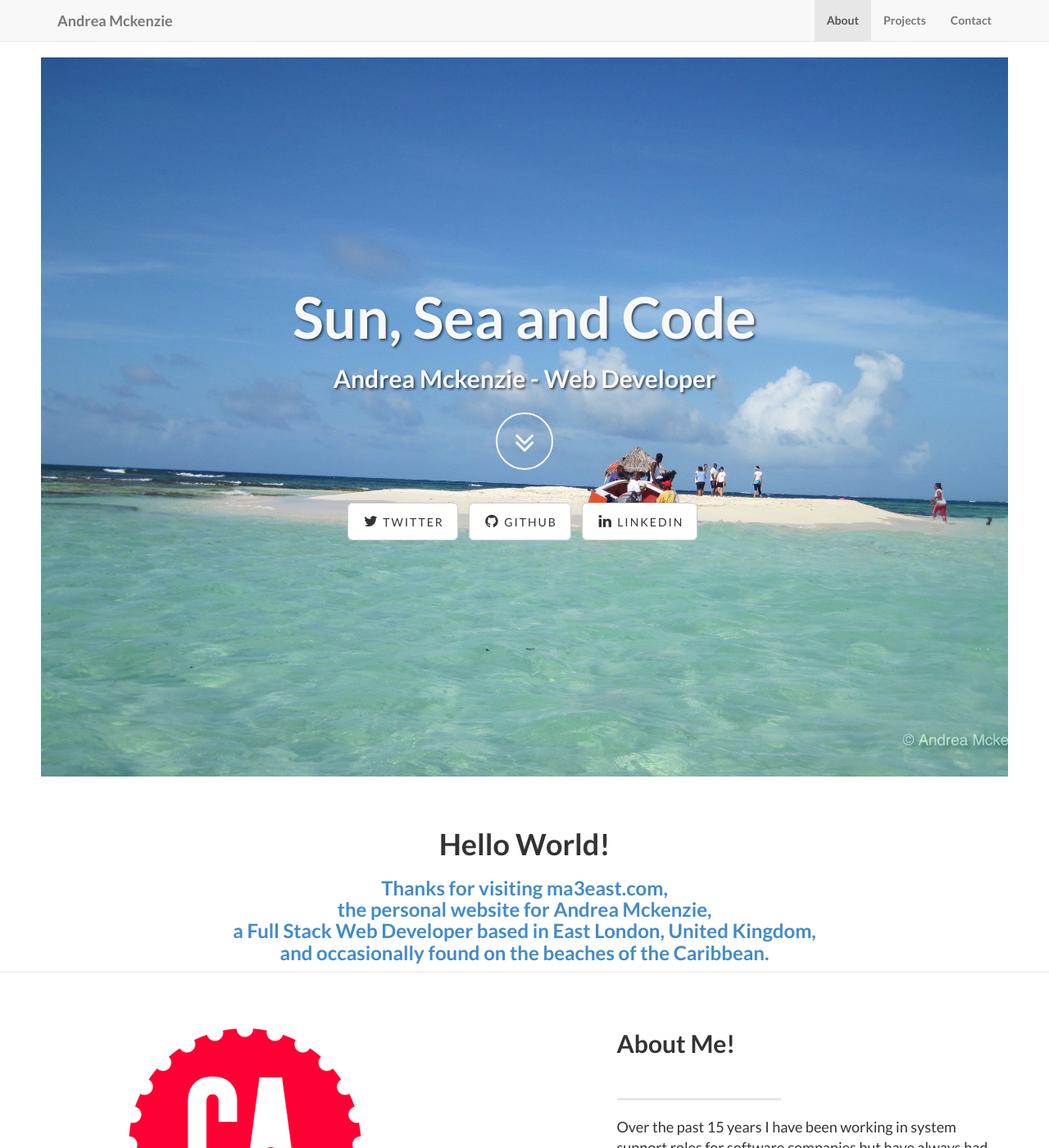
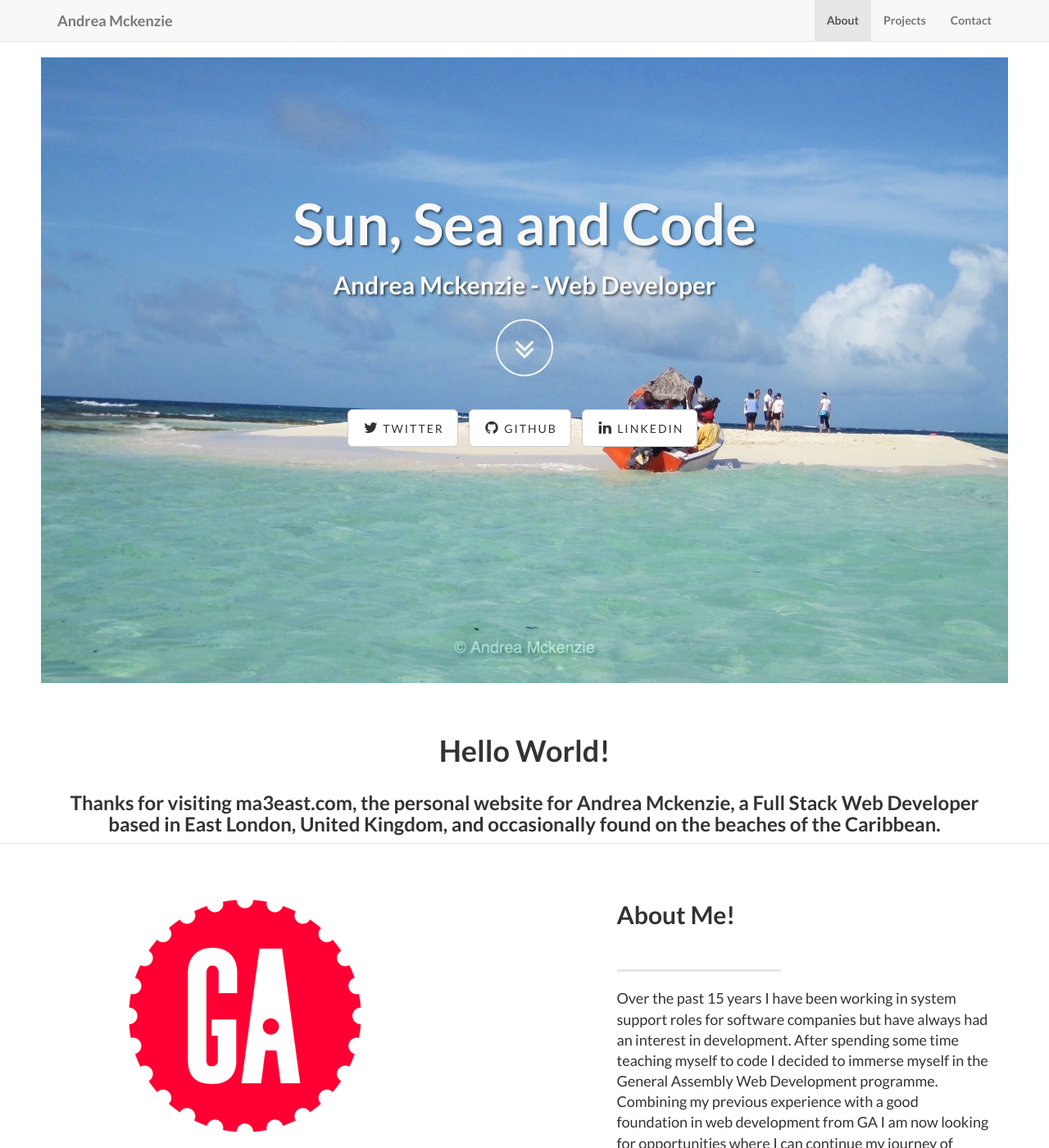
Before and after one commit to ma3east/ma3east.github.io, a Jekyll site: the page built from index.html, in a window 1280 px wide and 1400 px high. Shown: the whole window at 82% size. Built offline with Jekyll 4.4.1, drawn with Linux system fonts in a browser that asks for light colours.

Commit message:
changed some styling and text, commiting before adding cname stuff

```diff
--- a/_includes/about.html
+++ b/_includes/about.html
@@ -4,11 +4,11 @@
     <div class="col-lg-8 col-lg-offset-2">
       <br/><br/>
       <h1>Hello World!</h1>
-      <h3 class="highlight">
-        Thanks for visiting ma3east.com,<br> the personal website for Andrea Mckenzie,<br> a Full Stack Web Developer based in East London, United Kingdom, and occasionally found on the beaches of the Caribbean.
-      </h3>
     </div>
   </div>
+  <h3>
+    Thanks for visiting ma3east.com, the personal website for Andrea Mckenzie, a Full Stack Web Developer based in East London, United Kingdom, and occasionally found on the beaches of the Caribbean.
+  </h3>
 </section>
 <div class="content-section-b">
   <div class="container">
--- a/css/landing-page.css
+++ b/css/landing-page.css
@@ -31,7 +31,7 @@ h6 {
     padding-bottom: 50px;
     text-align: center;
     color: #f8f8f8;
-    background: url(../img/morpion.jpg) no-repeat center center;
+    background: url(../img/morpion2.jpg) no-repeat center center;
     background-size: cover;
     border: solid white;
     border-left-width: 50px;
@@ -42,7 +42,7 @@ h6 {
 
 .intro-message {
     position: relative;
-    padding-top: 20%;
+    padding-top: 10%; /* was 20% */
     padding-bottom: 20%;
 }
 
--- a/css/style.css
+++ b/css/style.css
@@ -7,7 +7,7 @@
 .GA {
   margin: auto;
 }
-
+/*landing page circle/arrow*/
 .btn-circle {
   width: 70px;
   height: 70px;
```
Also changed, not shown: img/morpion.jpg (deleted), img/morpion2.jpg (added).
